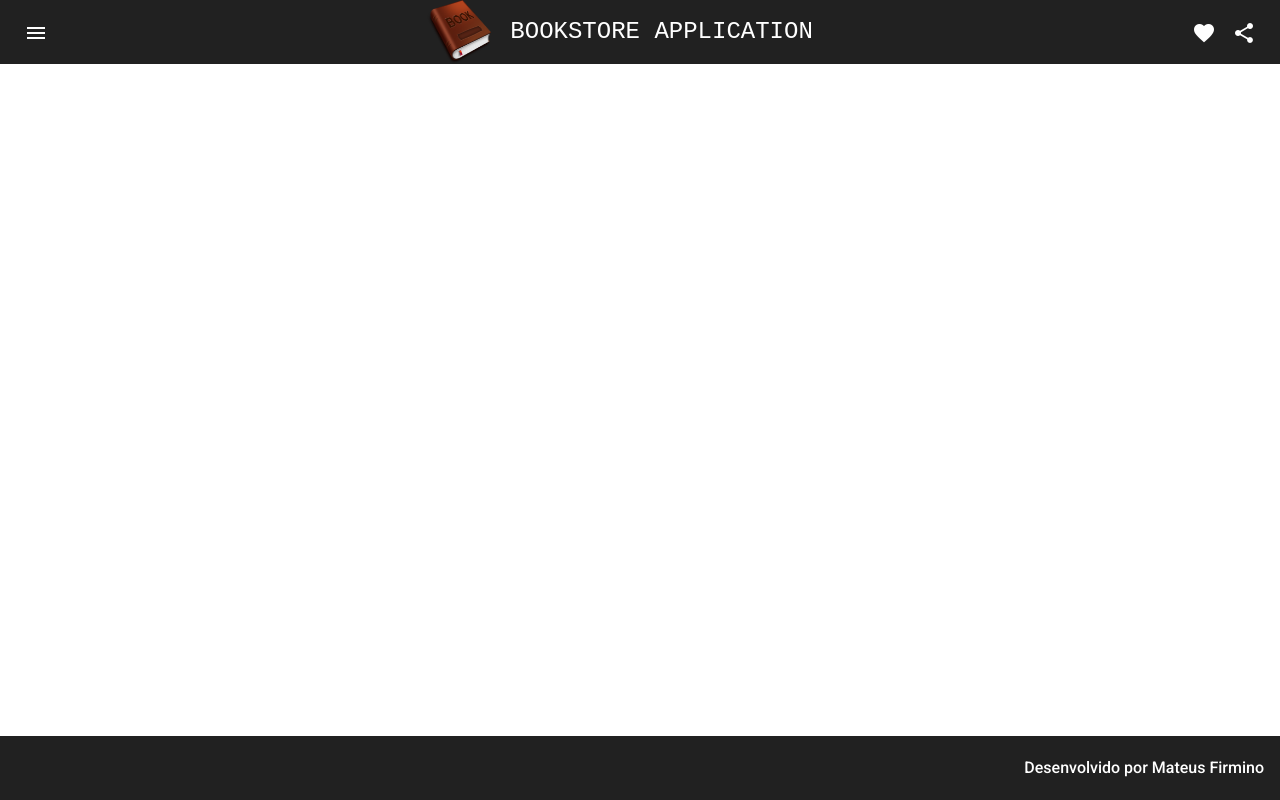
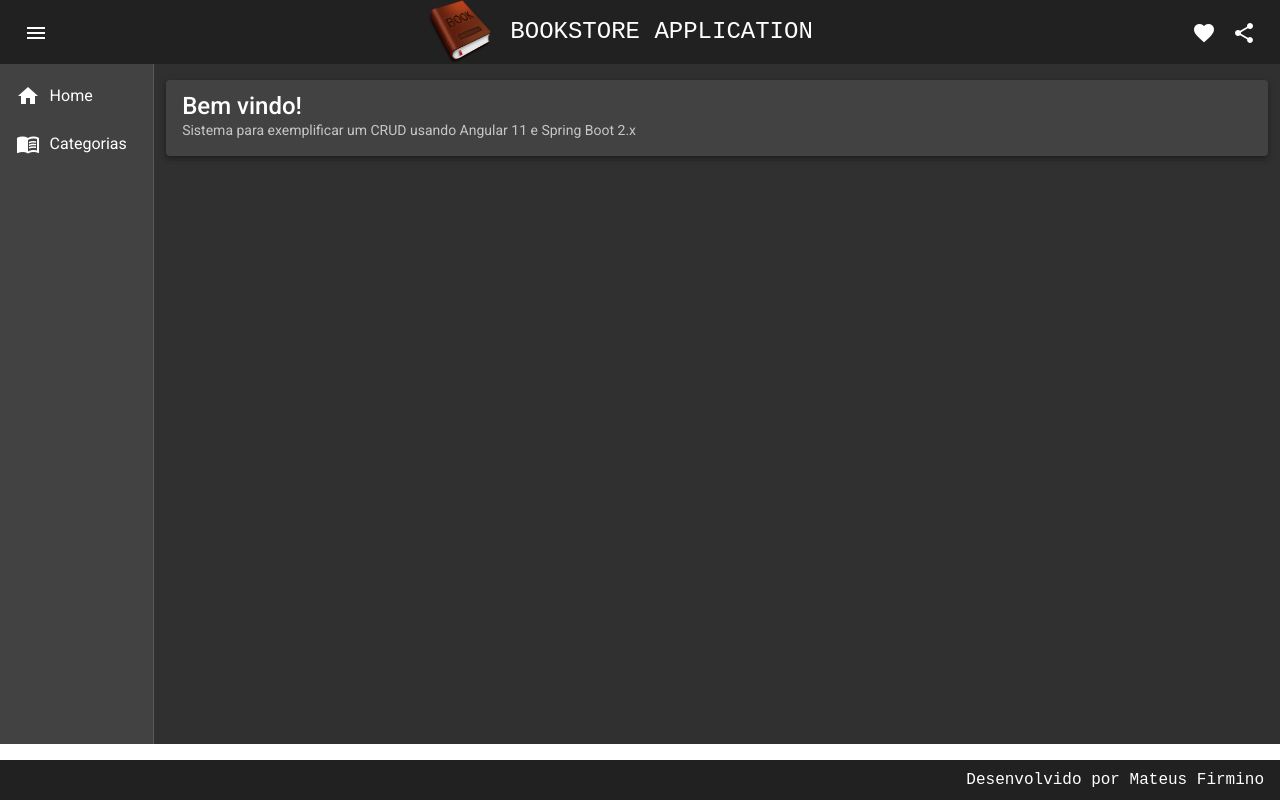
Before and after one commit to MateusFirmino/front-bookstore, an Angular app: page / in a window 1280 px wide. Built offline with nearby package versions, Linux system fonts and the light colour scheme.

Commit message:
Home implementado com rota

```diff
--- a/src/app/app.component.html
+++ b/src/app/app.component.html
@@ -1,2 +1,3 @@
 <app-header></app-header>
+<app-nav></app-nav>
 <app-footer></app-footer>
--- a/src/app/components/template/footer/footer.component.css
+++ b/src/app/components/template/footer/footer.component.css
@@ -3,4 +3,6 @@
   bottom: 0;
   justify-content: flex-end; /* alinhar no canto */
   font-size: 1rem;
+  font-family: 'Courier New', Courier, monospace;
+  height: 5%;
 }
--- /dev/null
+++ b/src/app/components/template/nav/nav.component.css
@@ -0,0 +1,19 @@
+.container {
+  height: 85%;
+}
+
+i {
+  padding-right: .6rem;
+}
+
+.side {
+  width: 12%;
+}
+
+mat-nav-list {
+  justify-content: center;
+}
+
+.nav {
+  width: 50%;
+}
--- /dev/null
+++ b/src/app/components/template/nav/nav.component.html
@@ -0,0 +1,19 @@
+<mat-sidenav-container class="container">
+  <mat-sidenav class="side" mode="side" opened>
+    <mat-nav-list >
+      <a routerLink="" mat-list-item>
+        <i class="material-icons">home</i>
+        Home
+      </a>
+      <a routerLink="/categorias" mat-list-item>
+        <i class="material-icons">menu_book</i>
+        Categorias
+      </a>
+    </mat-nav-list>
+  </mat-sidenav>
+
+  <mat-sidenav-content>
+    <router-outlet></router-outlet>
+  </mat-sidenav-content>
+
+</mat-sidenav-container>
--- /dev/null
+++ b/src/app/components/template/nav/nav.component.ts
@@ -0,0 +1,15 @@
+import { Component, OnInit } from '@angular/core';
+
+@Component({
+  selector: 'app-nav',
+  templateUrl: './nav.component.html',
+  styleUrls: ['./nav.component.css']
+})
+export class NavComponent implements OnInit {
+
+  constructor() { }
+
+  ngOnInit(): void {
+  }
+
+}
--- /dev/null
+++ b/src/app/components/views/home/home.component.css
@@ -0,0 +1,16 @@
+.home {
+  width: 95%;
+  margin: 1rem auto;
+}
+
+@media(max-width: 450px) {
+  .home {
+    width: 70%;
+  }
+}
+
+@media(max-width: 770px) {
+  .home {
+    width: 90%;
+  }
+}
--- /dev/null
+++ b/src/app/components/views/home/home.component.html
@@ -0,0 +1,4 @@
+<mat-card class="home mat-elevation-z4">
+  <mat-card-title class="title">Bem vindo!</mat-card-title>
+  <mat-card-subtitle class="subtitle">Sistema para exemplificar um CRUD usando Angular 11 e Spring Boot 2.x</mat-card-subtitle>
+</mat-card>
--- /dev/null
+++ b/src/app/components/views/home/home.component.ts
@@ -0,0 +1,15 @@
+import { Component, OnInit } from '@angular/core';
+
+@Component({
+  selector: 'app-home',
+  templateUrl: './home.component.html',
+  styleUrls: ['./home.component.css']
+})
+export class HomeComponent implements OnInit {
+
+  constructor() { }
+
+  ngOnInit(): void {
+  }
+
+}
```
Also changed, not shown: src/app/app-routing.module.ts (+5 -2 lines), src/app/app.module.ts (+42 -17 lines), src/app/components/components.module.ts (deleted, +0 -24 lines), 2 other files (tests, documents, lock files or other folders).
